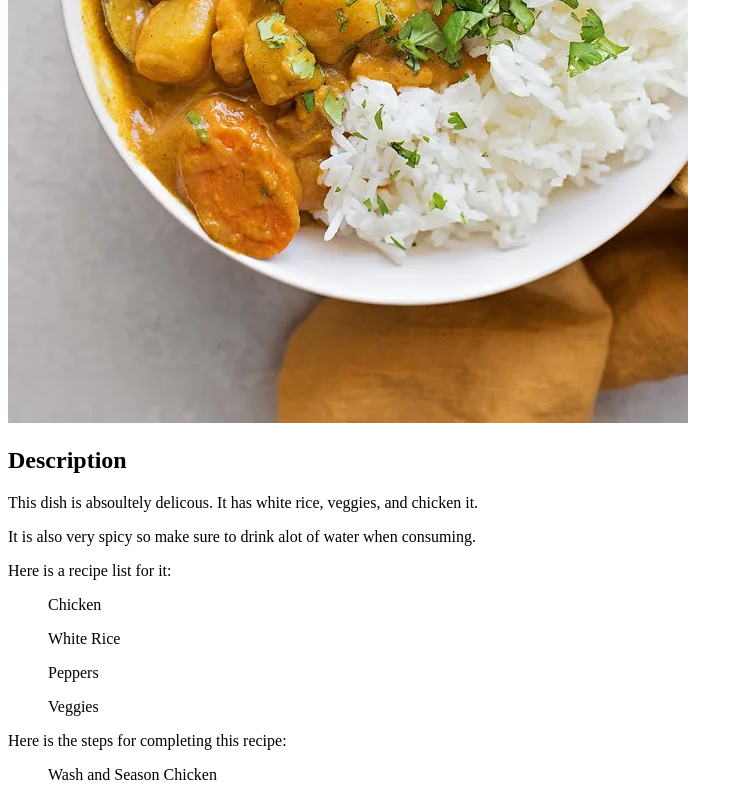
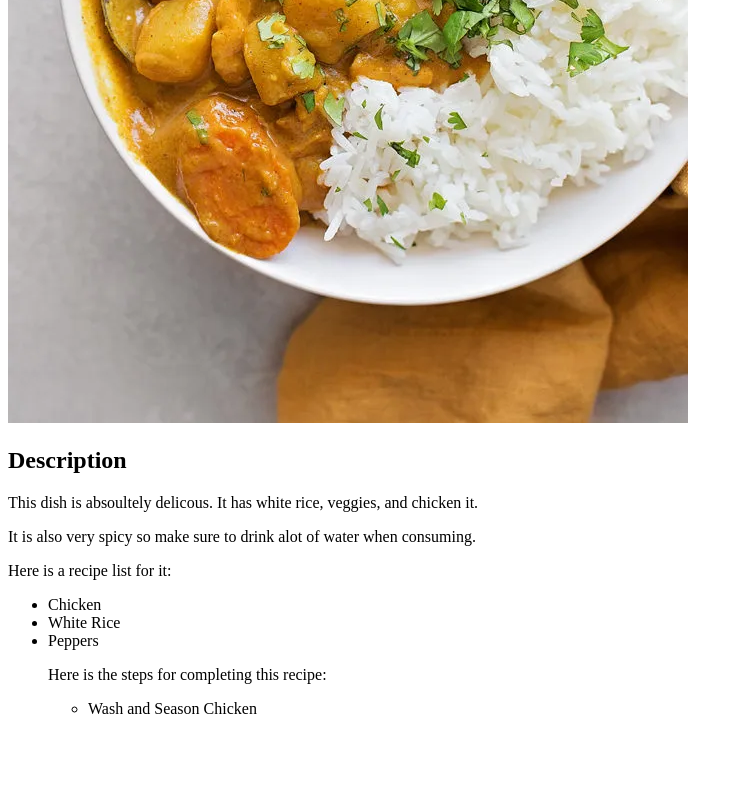
Before and after one commit to KevinMcGregor242/odin-recipes2, a plain HTML site: page recipes/currychicken.html in a window 1280 px wide. Shown: the part 677-1477 px from the top of the page, without its empty margins (0-743 px from the left). After the commit the page ends 1411 px from the top, so only its background shows below. Drawn offline with Linux system fonts and the light colour scheme.

Commit message:
adjust the lists

```diff
--- a/recipes/currychicken.html
+++ b/recipes/currychicken.html
@@ -13,11 +13,14 @@
     <p>This dish is absoultely delicous. It has white rice, veggies, and chicken it.</p>
     <p> It is also very spicy so make sure to drink alot of water when consuming.</p>
     <p>Here is a recipe list for it:</p>
-    <ul> Chicken</ul>
-    <ul> White Rice</ul>
-    <ul>Peppers</ul>
-    <ul>Veggies</ul>
+    <ul>
+        <li>Chicken</li>
+        <li>White Rice</li>
+        <li>Peppers</li>
     <p>Here is the steps for completing this recipe:</p>
-    <ol>Wash and Season Chicken</ol>
+    <ul>
+        <li>Wash and Season Chicken</li>
+
+    </ul>
 </body>
 </html>
```
